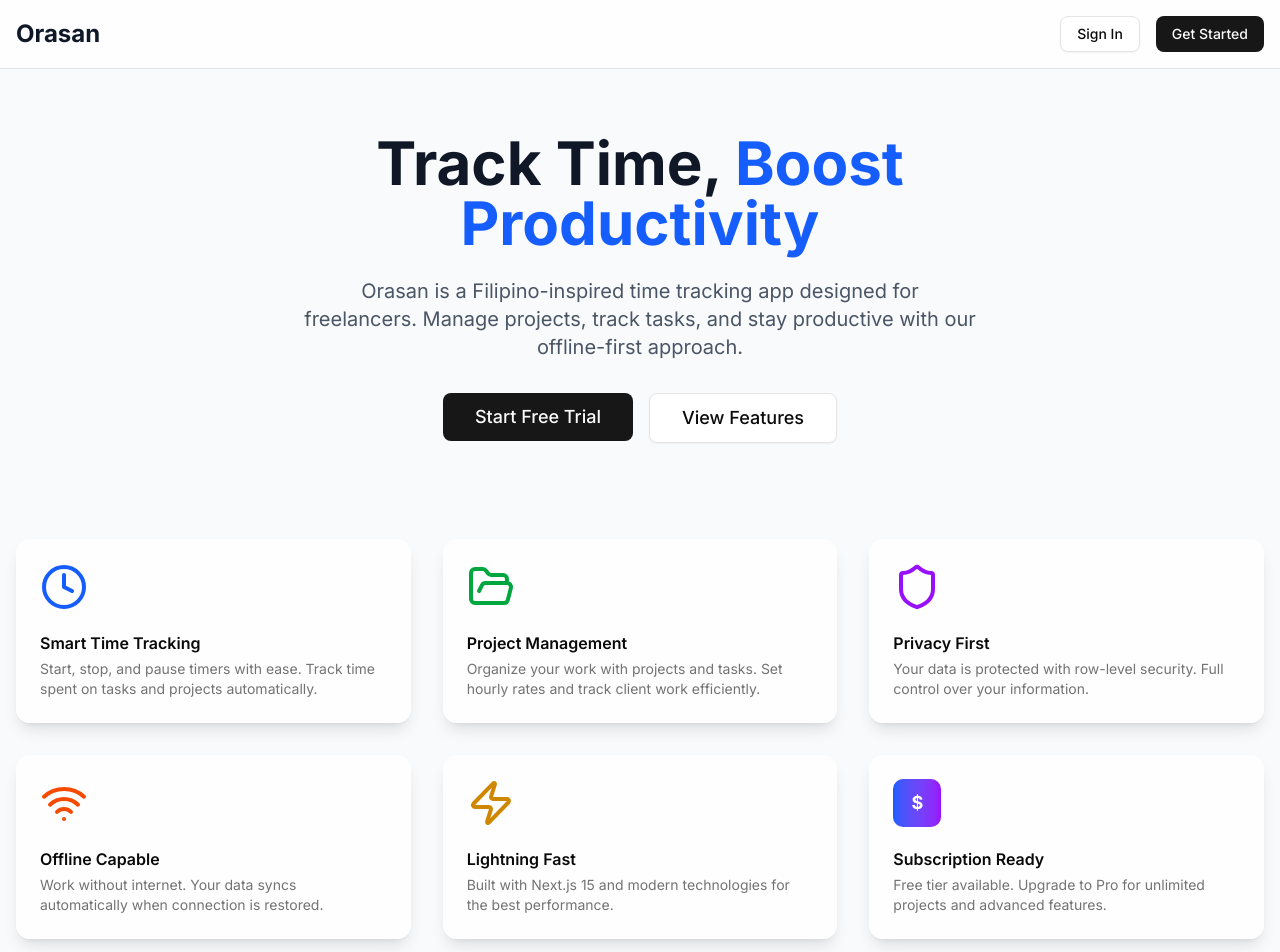
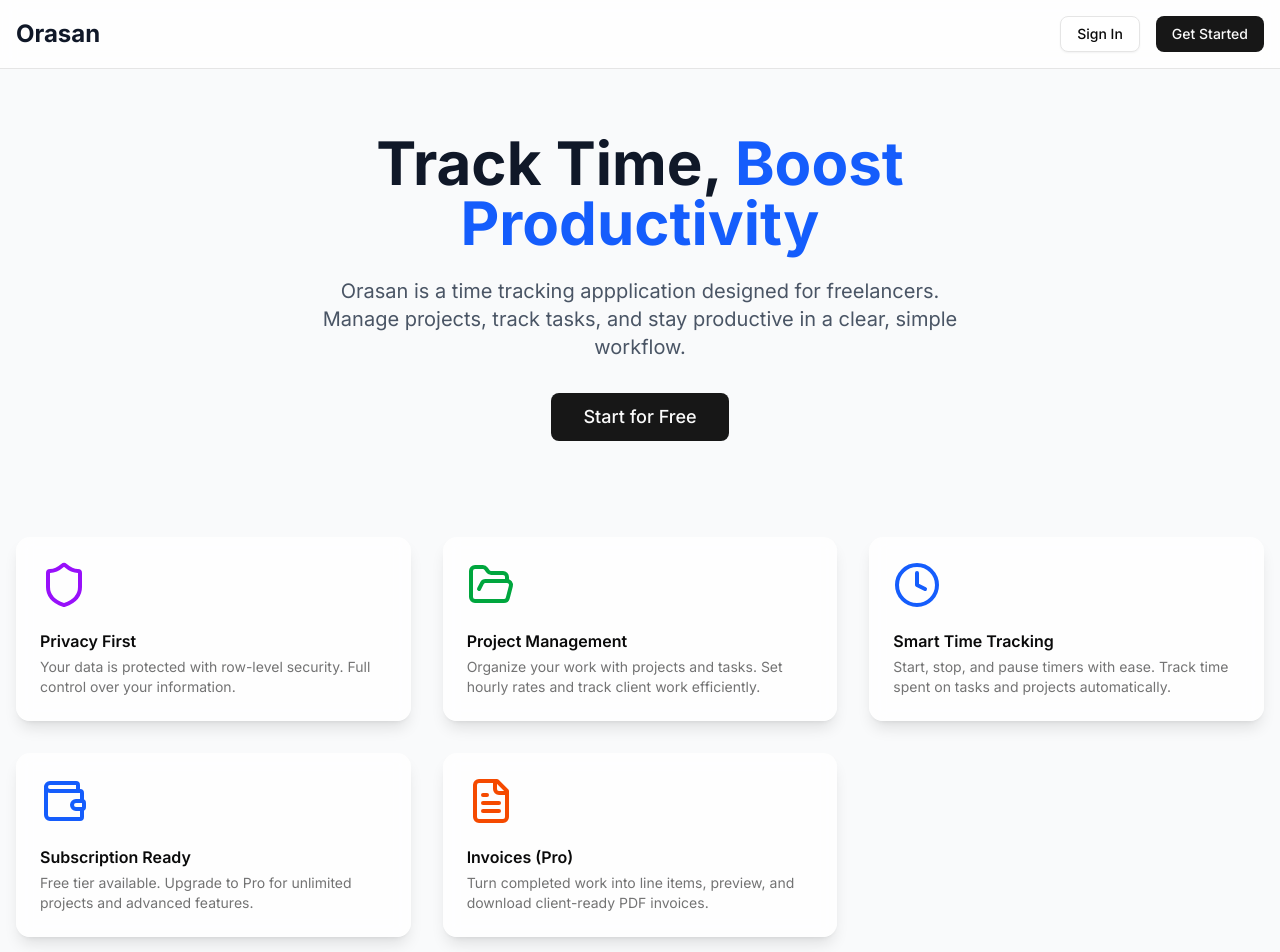
Before and after one commit to jp-mariano/orasan-app, a Next.js app: page / in a window 1280 px wide. Shown: the top 952 px of the page. Built offline with nearby package versions, Linux system fonts and the light colour scheme; no server answers.

Commit message:
chore: Updated home page to reflect active features; Removed offline capability texts

```diff
--- a/src/app/page.tsx
+++ b/src/app/page.tsx
@@ -5,7 +5,7 @@ import { Suspense } from 'react';
 import Link from 'next/link';
 import { useSearchParams } from 'next/navigation';
 
-import { Clock, FolderOpen, Shield, Wifi, Zap } from 'lucide-react';
+import { Clock, FileText, FolderOpen, Shield, Wallet } from 'lucide-react';
 
 import { Button } from '@/components/ui/button';
 import {
@@ -54,9 +54,9 @@ function HomePageContent() {
             <span className="text-blue-600">Boost Productivity</span>
           </h1>
           <p className="text-xl text-gray-600 mb-8 max-w-2xl mx-auto">
-            Orasan is a Filipino-inspired time tracking app designed for
-            freelancers. Manage projects, track tasks, and stay productive with
-            our offline-first approach.
+            Orasan is a time tracking appplication designed for freelancers.
+            Manage projects, track tasks, and stay productive in a clear, simple
+            workflow.
           </p>
           <div className="flex flex-col sm:flex-row gap-4 justify-center">
             {user ? (
@@ -68,15 +68,10 @@ function HomePageContent() {
             ) : (
               <Link href="/auth/register">
                 <Button size="lg" className="text-lg px-8 py-6">
-                  Start Free Trial
+                  Start for Free
                 </Button>
               </Link>
             )}
-            <Link href="#features">
-              <Button variant="outline" size="lg" className="text-lg px-8 py-6">
-                View Features
-              </Button>
-            </Link>
           </div>
         </div>
 
@@ -87,11 +82,11 @@ function HomePageContent() {
         >
           <Card className="border-0 shadow-lg bg-white/80 backdrop-blur-sm">
             <CardHeader>
-              <Clock className="h-12 w-12 text-blue-600 mb-4" />
-              <CardTitle>Smart Time Tracking</CardTitle>
+              <Shield className="h-12 w-12 text-purple-600 mb-4" />
+              <CardTitle>Privacy First</CardTitle>
               <CardDescription>
-                Start, stop, and pause timers with ease. Track time spent on
-                tasks and projects automatically.
+                Your data is protected with row-level security. Full control
+                over your information.
               </CardDescription>
             </CardHeader>
           </Card>
@@ -109,46 +104,33 @@ function HomePageContent() {
 
           <Card className="border-0 shadow-lg bg-white/80 backdrop-blur-sm">
             <CardHeader>
-              <Shield className="h-12 w-12 text-purple-600 mb-4" />
-              <CardTitle>Privacy First</CardTitle>
+              <Clock className="h-12 w-12 text-blue-600 mb-4" />
+              <CardTitle>Smart Time Tracking</CardTitle>
               <CardDescription>
-                Your data is protected with row-level security. Full control
-                over your information.
+                Start, stop, and pause timers with ease. Track time spent on
+                tasks and projects automatically.
               </CardDescription>
             </CardHeader>
           </Card>
 
           <Card className="border-0 shadow-lg bg-white/80 backdrop-blur-sm">
             <CardHeader>
-              <Wifi className="h-12 w-12 text-orange-600 mb-4" />
-              <CardTitle>Offline Capable</CardTitle>
+              <Wallet className="h-12 w-12 text-blue-600 mb-4" />
+              <CardTitle>Subscription Ready</CardTitle>
               <CardDescription>
-                Work without internet. Your data syncs automatically when
-                connection is restored.
+                Free tier available. Upgrade to Pro for unlimited projects and
+                advanced features.
               </CardDescription>
             </CardHeader>
           </Card>
 
           <Card className="border-0 shadow-lg bg-white/80 backdrop-blur-sm">
             <CardHeader>
-              <Zap className="h-12 w-12 text-yellow-600 mb-4" />
-              <CardTitle>Lightning Fast</CardTitle>
+              <FileText className="h-12 w-12 text-orange-600 mb-4" />
+              <CardTitle>Invoices (Pro)</CardTitle>
               <CardDescription>
-                Built with Next.js 15 and modern technologies for the best
-                performance.
-              </CardDescription>
-            </CardHeader>
-          </Card>
-
-          <Card className="border-0 shadow-lg bg-white/80 backdrop-blur-sm">
-            <CardHeader>
-              <div className="h-12 w-12 bg-gradient-to-r from-blue-600 to-purple-600 rounded-lg flex items-center justify-center text-white font-bold text-lg mb-4">
-                $
-              </div>
-              <CardTitle>Subscription Ready</CardTitle>
-              <CardDescription>
-                Free tier available. Upgrade to Pro for unlimited projects and
-                advanced features.
+                Turn completed work into line items, preview, and download
+                client-ready PDF invoices.
               </CardDescription>
             </CardHeader>
           </Card>
```
Also changed, not shown: 1 other file (tests, documents, lock files or other folders).
